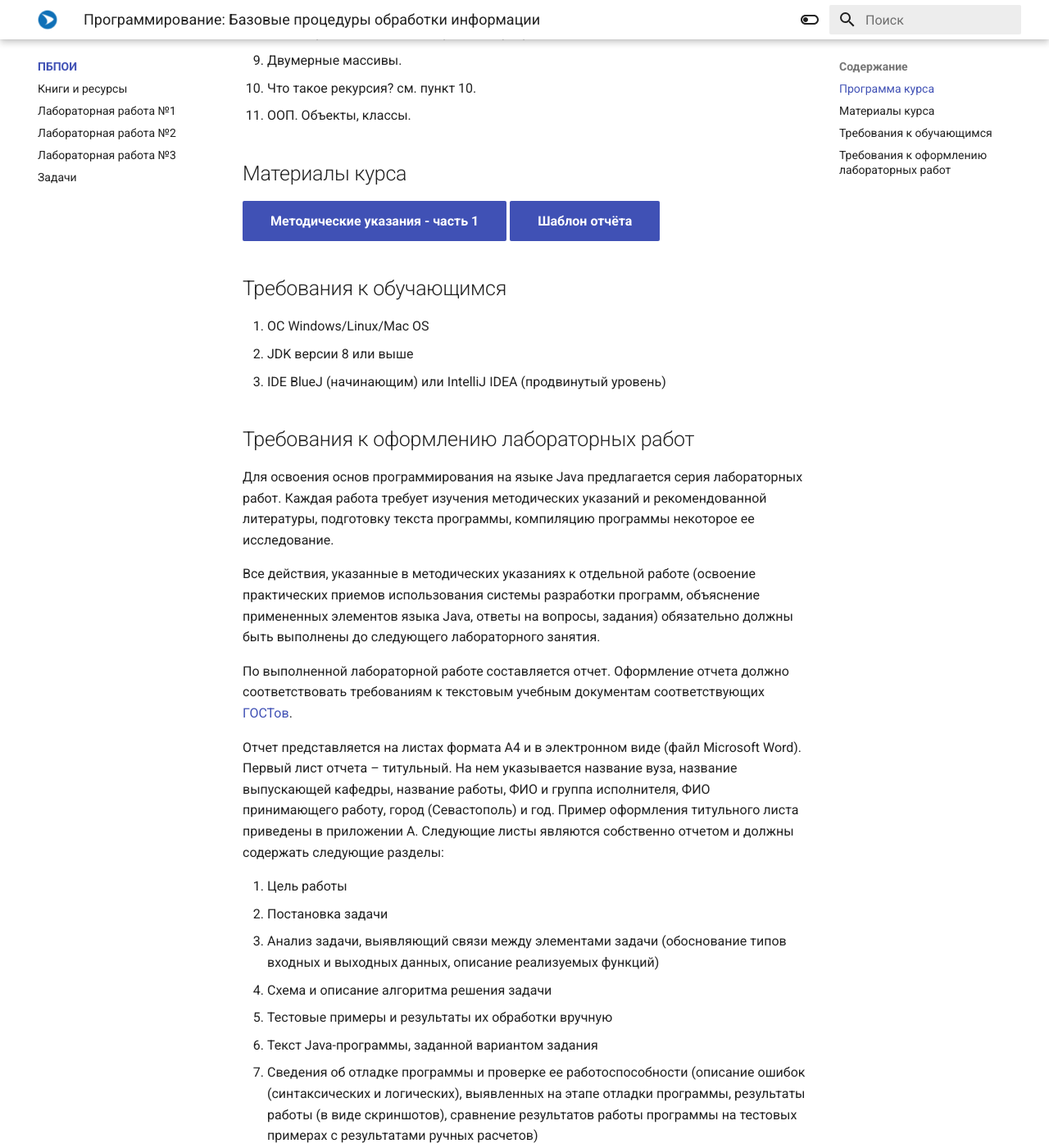
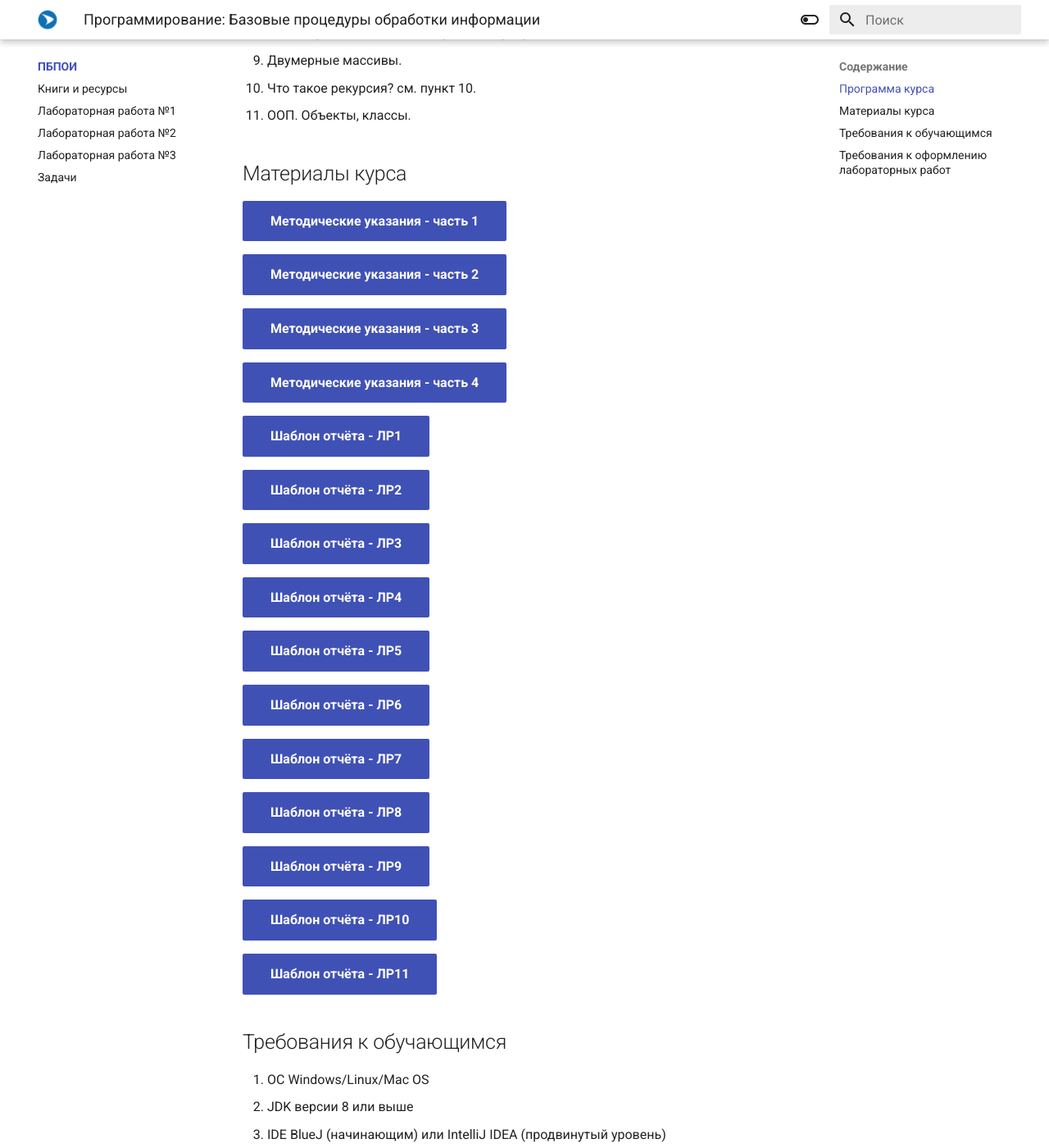
Before and after one commit to readonlyden/Programming-101, an MkDocs documentation site: the page built from docs/ПБПОИ/index.md, in a window 1280 px wide and 1400 px high, scrolled down 529 px. Shown: the whole window at 82% size. Built offline with MkDocs 1.6.1 and Material for MkDocs 9.7.7, drawn with Linux system fonts in a browser that asks for light colours.

Commit message:
Add templates for labs and pdfs

```diff
--- a/docs/ПБПОИ/index.md
+++ b/docs/ПБПОИ/index.md
@@ -16,7 +16,35 @@
 ## Материалы курса
 
 [Методические указания - часть 1](../assets/files/ПБПОИ/MU_Programmirovanie_1_1.pdf){ .md-button .md-button--primary }
-[Шаблон отчёта](../assets/files/ПБПОИ/LR1_shablon_otcheta.docx){ .md-button .md-button--primary }
+
+[Методические указания - часть 2](../assets/files/ПБПОИ/MU_Programmirovanie_1_2.pdf){ .md-button .md-button--primary }
+
+[Методические указания - часть 3](../assets/files/ПБПОИ/MU_Programmirovanie_1_3.pdf){ .md-button .md-button--primary }
+
+[Методические указания - часть 4](../assets/files/ПБПОИ/MU_Programmirovanie_1_4.pdf){ .md-button .md-button--primary }
+
+
+[Шаблон отчёта - ЛР1](../assets/files/ПБПОИ/LR1_shablon_otcheta.docx){ .md-button .md-button--primary }
+
+[Шаблон отчёта - ЛР2](../assets/files/ПБПОИ/LR2_shablon_otcheta.docx){ .md-button .md-button--primary }
+
+[Шаблон отчёта - ЛР3](../assets/files/ПБПОИ/LR3_shablon_otcheta.docx){ .md-button .md-button--primary }
+
+[Шаблон отчёта - ЛР4](../assets/files/ПБПОИ/LR4_shablon_otcheta.docx){ .md-button .md-button--primary }
+
+[Шаблон отчёта - ЛР5](../assets/files/ПБПОИ/LR5_shablon_otcheta.docx){ .md-button .md-button--primary }
+
+[Шаблон отчёта - ЛР6](../assets/files/ПБПОИ/LR6_shablon_otcheta.docx){ .md-button .md-button--primary }
+
+[Шаблон отчёта - ЛР7](../assets/files/ПБПОИ/LR7_shablon_otcheta.docx){ .md-button .md-button--primary }
+
+[Шаблон отчёта - ЛР8](../assets/files/ПБПОИ/LR8_shablon_otcheta.docx){ .md-button .md-button--primary }
+
+[Шаблон отчёта - ЛР9](../assets/files/ПБПОИ/LR9_shablon_otcheta.docx){ .md-button .md-button--primary }
+
+[Шаблон отчёта - ЛР10](../assets/files/ПБПОИ/LR10_shablon_otcheta.docx){ .md-button .md-button--primary }
+
+[Шаблон отчёта - ЛР11](../assets/files/ПБПОИ/LR11_shablon_otcheta.docx){ .md-button .md-button--primary }
 
 ## Требования к обучающимся
 1. ОС Windows/Linux/Mac OS
```
Also changed, not shown: 13 other files.
